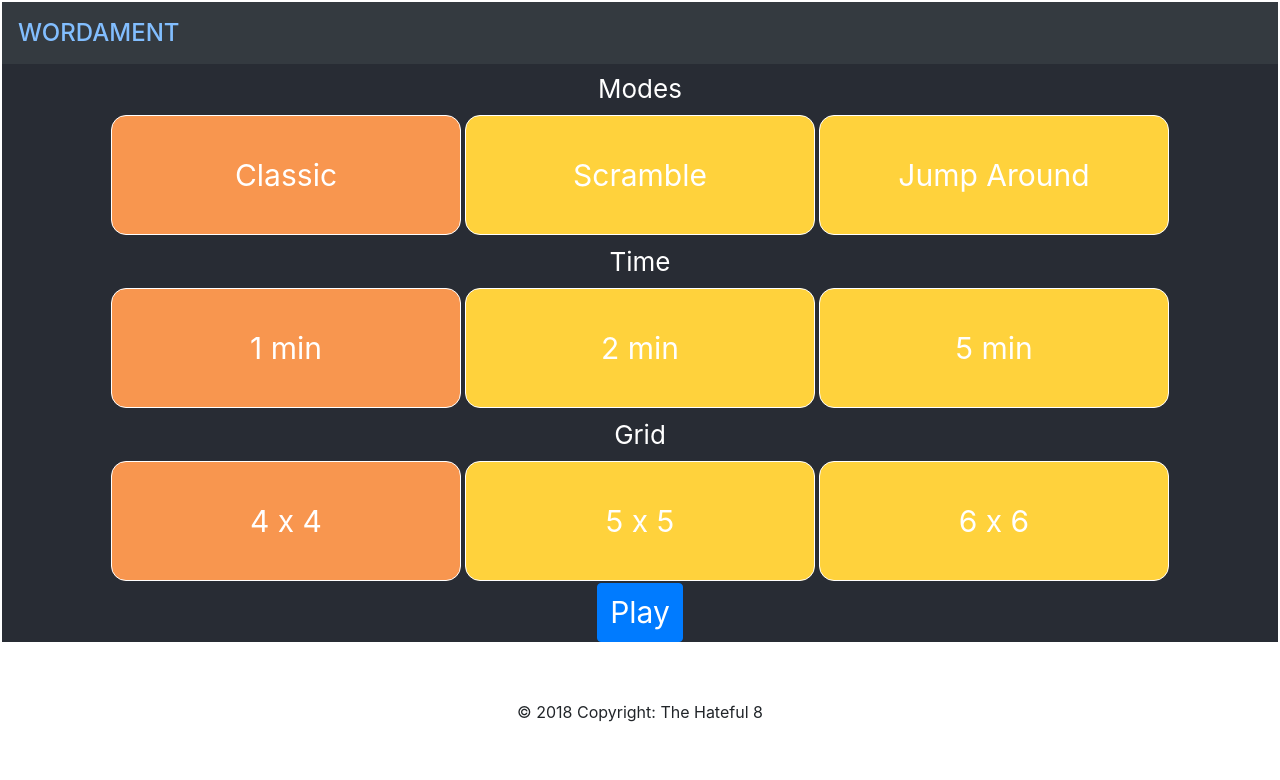
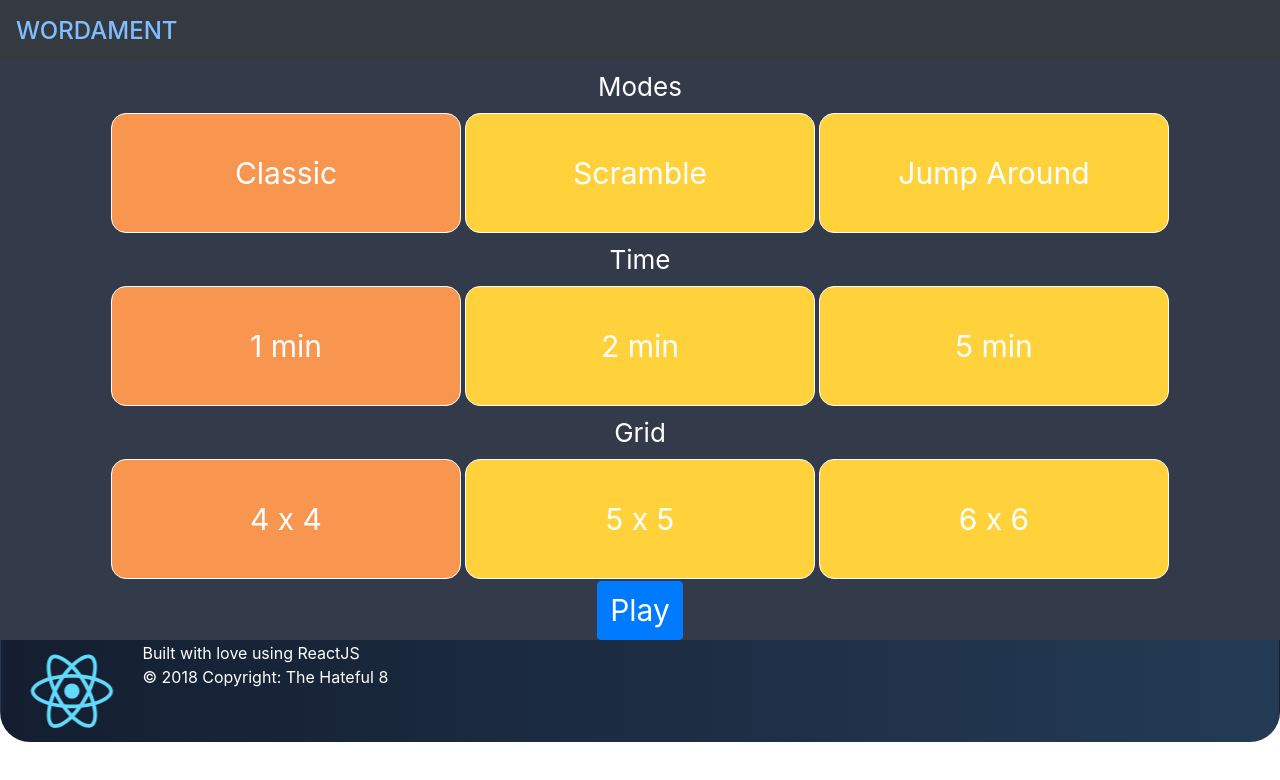
Before and after one commit to astrarudra/the-hateful-8, a React (Create React App) app in the folder finalproject/: page / in a window 1280 px wide. Shown: the top 780 px of the page. Built offline with nearby package versions, Linux system fonts and the light colour scheme.

Commit message:
R2: Footer Code

```diff
--- a/finalproject/src/App.css
+++ b/finalproject/src/App.css
@@ -2,20 +2,16 @@
   text-align: center;
 }
 
-.App-logo {
-  animation: App-logo-spin infinite 20s linear;
-  height: 40vmin;
+.app-logo {
+  animation: App-logo-spin infinite 10s linear;
+  height: 100px;
   pointer-events: none;
 }
 
 .main {
-  background-color: #282c34;
-  /* min-height: 100vh; */
-  /* align-items: center;
-  justify-content: center; */
+  background-color: #333b4b;
   font-size: calc(10px + 2vmin);
   color: white;
-  margin: 2px;
 }
 
 .App-link {
--- a/finalproject/src/common/footer.jsx
+++ b/finalproject/src/common/footer.jsx
@@ -1,43 +1,16 @@
 import React, { Component } from 'react';
+import logo from '../logo.svg'
 
 const Footer = () => {
 	return (
-		<div class="container">
-			<footer>
-				<ul class="list-unstyled list-inline text-center">
-					<li class="list-inline-item">
-						<a class="btn-floating btn-fb mx-1">
-							<i class="fa fa-facebook-square" aria-hidden="true" />
-						</a>
-					</li>
-					<li class="list-inline-item">
-						<a class="btn-floating btn-tw mx-1">
-							<i class="fa fa-twitter-square" aria-hidden="true" />
-						</a>
-					</li>
-					<li class="list-inline-item">
-						<a class="btn-floating btn-gplus mx-1">
-							<i class="fa fa-google-plus-square" aria-hidden="true" />
-						</a>
-					</li>
-					<li class="list-inline-item">
-						<a class="btn-floating btn-li mx-1">
-							<i class="fa fa-linkedin-square" aria-hidden="true" />
-						</a>
-					</li>
-					<li class="list-inline-item">
-						<a class="btn-floating btn-dribbble mx-1">
-							<i class="fa fa-dribbble" aria-hidden="true" />
-						</a>
-					</li>
-				</ul>
-				<div class="footer-copyright text-center py-3">© 2018 Copyright: The Hateful 8</div>
+		<div className="footer">
+			<footer className="d-flex">
+				<img className="app-logo" src={logo}></img>
+				<div className="v-center">
+					<div>Built with love using ReactJS</div>
+					<div>© 2018 Copyright: The Hateful 8</div>
+				</div>
 			</footer>
-			{/* <footer class="footer">
-				<div class="container">
-					<span class="text-muted" />
-				</div>
-			</footer> */}
 		</div>
 	);
 };
--- a/finalproject/src/index.css
+++ b/finalproject/src/index.css
@@ -10,6 +10,13 @@ body {
 code {
   font-family: source-code-pro, Menlo, Monaco, Consolas, "Courier New",
     monospace;
+}
+
+.footer {
+  background-image: linear-gradient(to right, #141E30 , #243B55);
+  border: 1px solid transparent;
+  border-radius: 0px 0px 30px 30px;
+  color: white;
 }
 
 .selection-btn {
```
